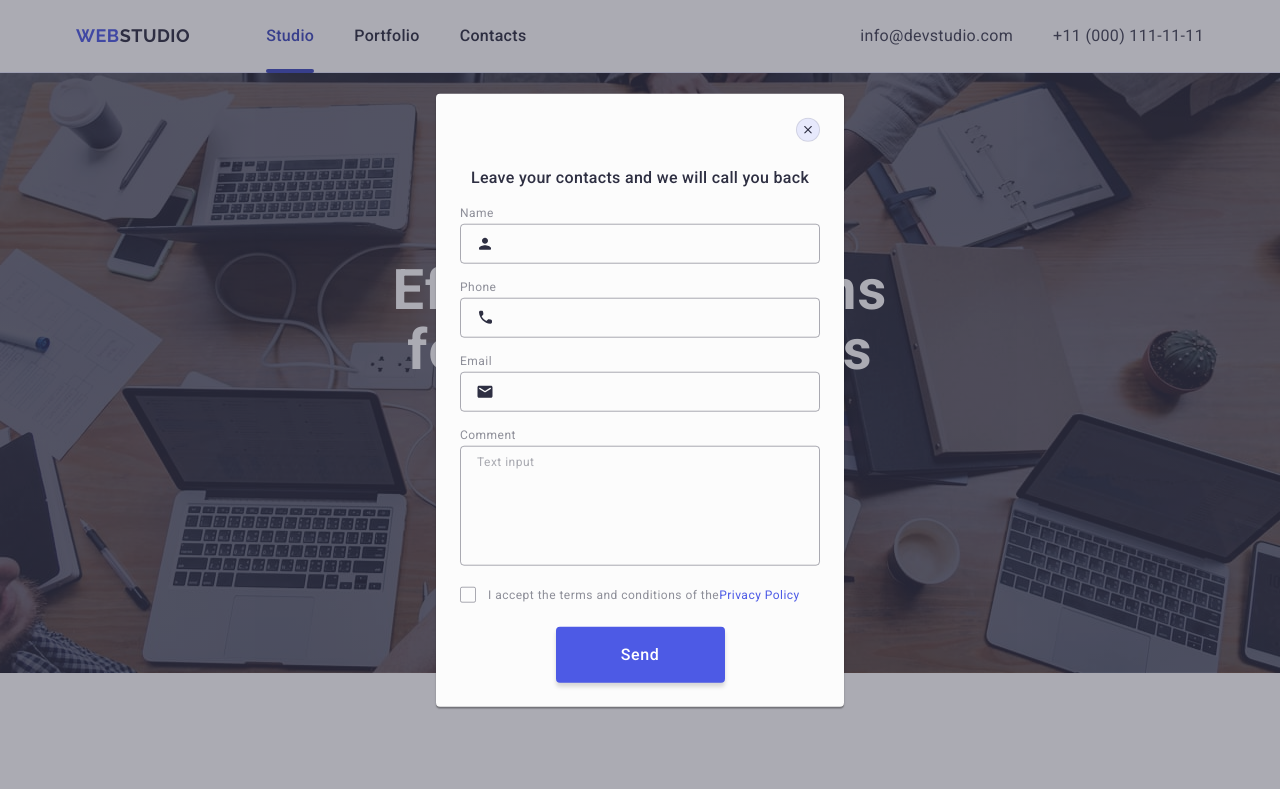
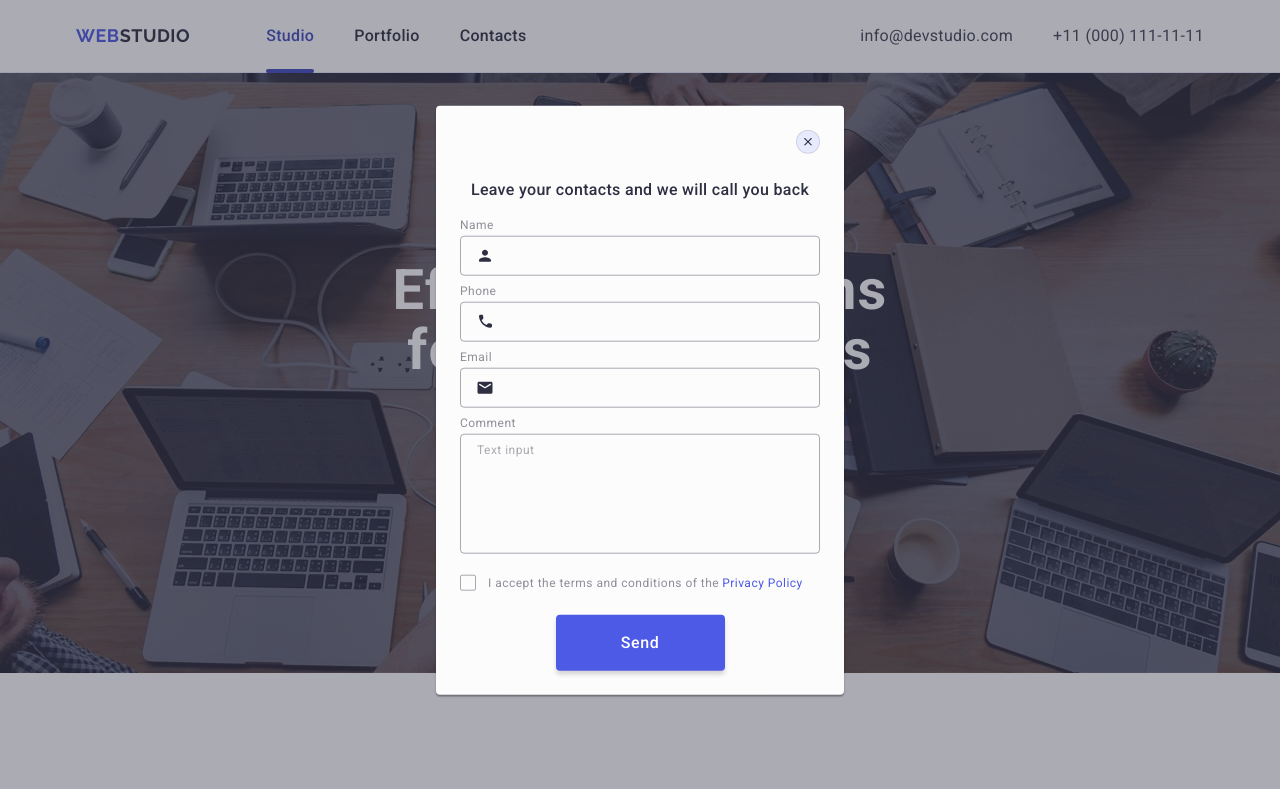
Before and after one commit to sparetskai/goit-markup-hw-05, a plain HTML site: page index.html in a window 1280 px wide. Shown: the top 789 px of the page. Drawn offline with nearby package versions, Linux system fonts and the light colour scheme.

Commit message:
Update style.css

```diff
--- a/css/style.css
+++ b/css/style.css
@@ -660,7 +660,11 @@ transition: border-color 250ms cubic-bezier(0.4, 0, 0.2, 1);
 }
 
 .modal-field{
-margin-bottom: 16px
+margin-bottom: 8px;
+}
+
+.modal-field.comment{
+  margin-bottom: 16px;
 }
 
 .modal-input:focus{
@@ -775,7 +779,6 @@ display: inline-flex;
 align-items: center;
  justify-content: center;
  fill: transparent;
-
 }
 
 .modal-check:checked + .check-text .check-element{
@@ -803,4 +806,5 @@ margin-bottom: 24px;
 
 .check-policy{
   color: #4d5ae5;
+  margin-left: 3px;
 }
```
